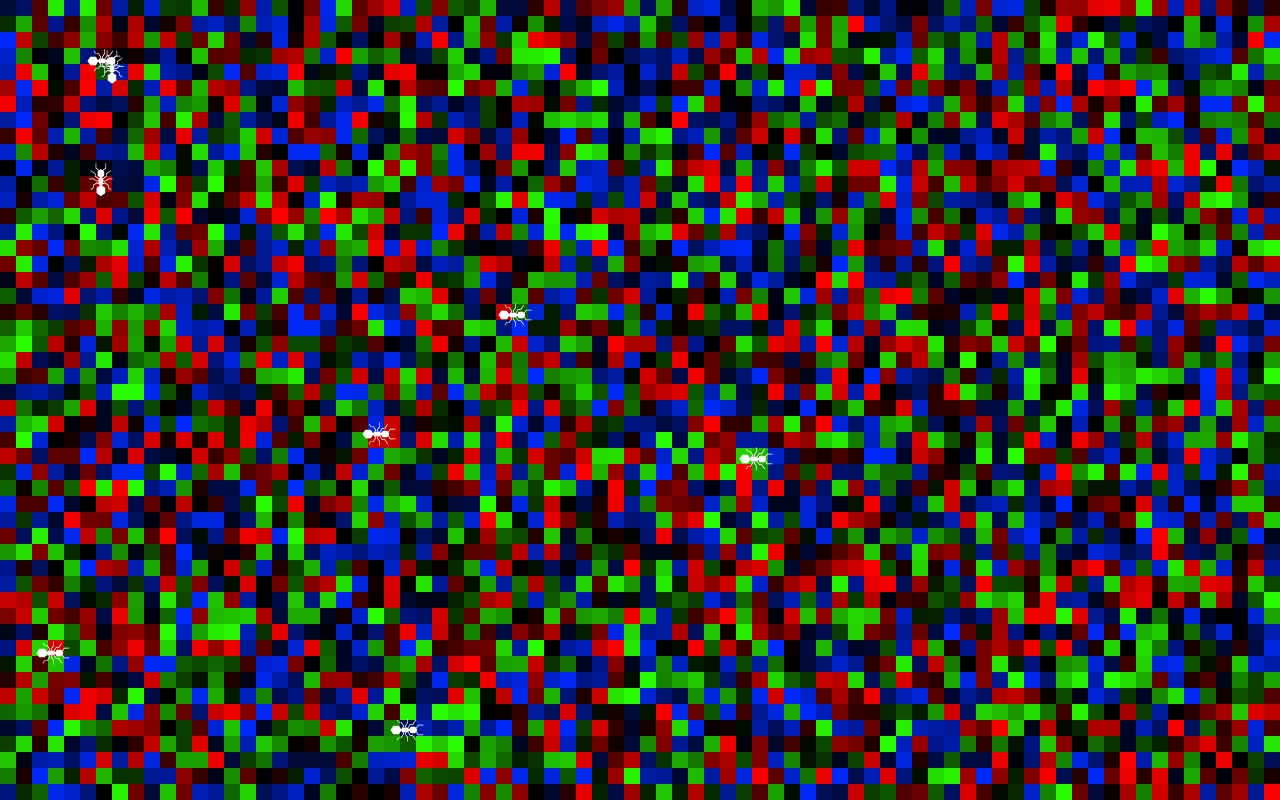
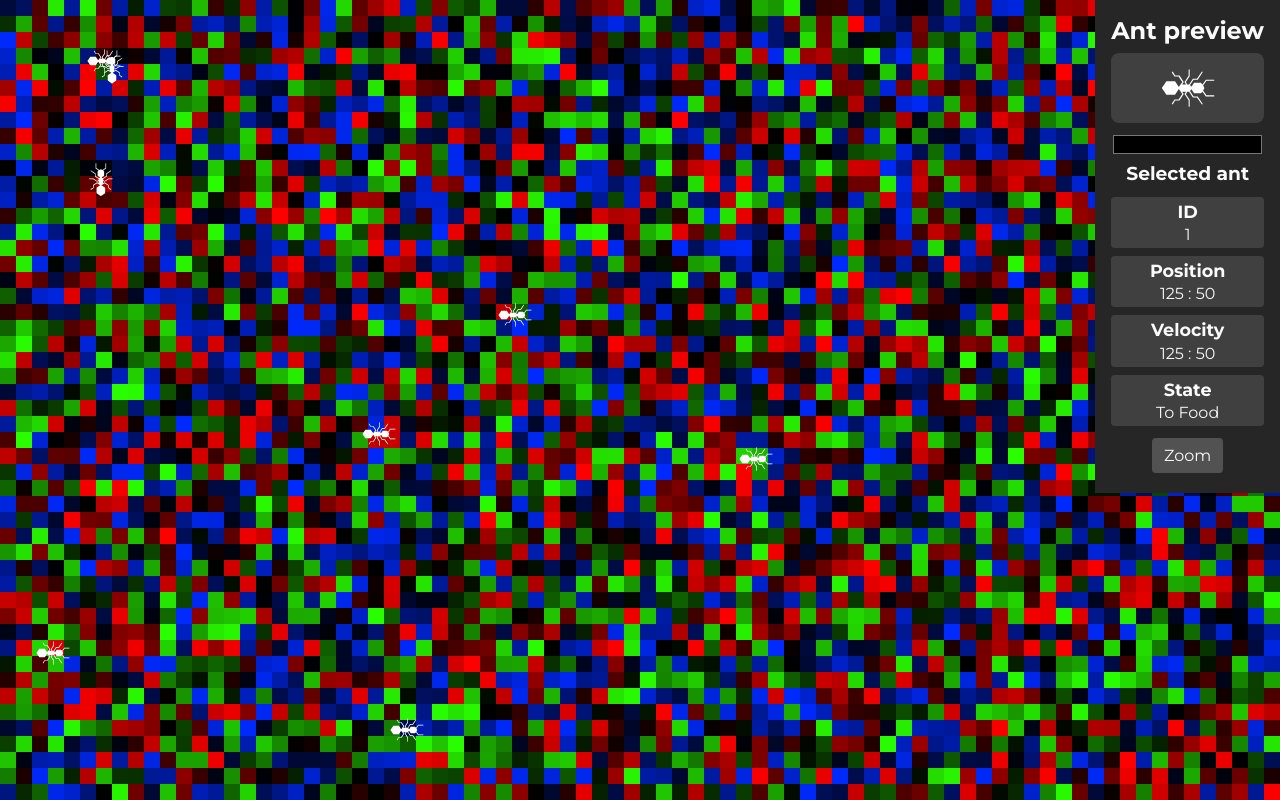
Before and after one commit to ThugRaven/Ants_Simulation, a website built with Vite: page index.html in a window 1280 px wide. Shown: the top 800 px of the page. Built offline with nearby package versions, Linux system fonts and the light colour scheme.

Commit message:
feat: add ant info menu

```diff
--- a/index.html
+++ b/index.html
@@ -16,6 +16,9 @@
 		<main>
 			<canvas id="canvas"></canvas>
 		</main>
+		<aside class="options__menu">
+			<h2>Ant preview</h2>
+			<div class="menu__ant-preview">
 				<svg
 					xmlns="http://www.w3.org/2000/svg"
 					version="1.1"
@@ -24,6 +27,7 @@
 					width="24"
 					fill="#FFFFFF"
 					id="antIcon"
+					class="menu__ant-icon"
 				>
 					<g transform="translate(-88.87054,-162.53213)">
 						<path
@@ -31,6 +35,30 @@
 						/>
 					</g>
 				</svg>
+			</div>
+			<input type="color" class="menu__ant-picker" />
+			<h3 class="menu__header">Selected ant</h3>
+			<ul class="menu__ant-info">
+				<li>
+					<span class="item__title">ID</span>
+					<span class="item__value" data-id>1</span>
+				</li>
+				<li>
+					<span class="item__title">Position</span>
+					<span class="item__value" data-pos>125 : 50</span>
+				</li>
+				<li>
+					<span class="item__title">Velocity</span>
+					<span class="item__value" data-vel>125 : 50</span>
+				</li>
+				<li>
+					<span class="item__title">State</span>
+					<span class="item__value" data-state>To Food</span>
+				</li>
+			</ul>
+			<button class="menu__ant-zoom button">Zoom</button>
+		</aside>
+
 		<script type="module" src="/src/main.ts"></script>
 	</body>
 </html>
--- a/src/main.ts
+++ b/src/main.ts
@@ -8,6 +8,11 @@ import { circle, line } from './classes/Shapes';
 const canvas = document.getElementById('canvas') as HTMLCanvasElement | null;
 const ctx = canvas?.getContext('2d');
 const antIcon = document.getElementById('antIcon') as SVGElement | null;
+
+const antId = document.querySelector<HTMLSpanElement>('[data-id]');
+const antPos = document.querySelector<HTMLSpanElement>('[data-pos]');
+const antVel = document.querySelector<HTMLSpanElement>('[data-vel]');
+const antState = document.querySelector<HTMLSpanElement>('[data-state]');
 
 let isRunning = false;
 let isDrawingMarkers = true;
@@ -185,6 +190,19 @@ function selectAnt() {
 	return selectedAnt;
 }
 
+function updateAntInfo() {
+	if (!selectedAnt) return;
+
+	antId!.textContent = selectedAnt.id.toString();
+	antPos!.textContent = `${selectedAnt.pos.x.toFixed(
+		2,
+	)} : ${selectedAnt.pos.y.toFixed(2)}`;
+	antVel!.textContent = `${selectedAnt.vel.x.toFixed(
+		2,
+	)} : ${selectedAnt.vel.y.toFixed(2)}`;
+	antState!.textContent = selectedAnt.state.toString();
+}
+
 function main(currentTime: number) {
 	if (canvas == null || ctx == null) return;
 
@@ -219,6 +237,10 @@ function main(currentTime: number) {
 		ant.seek(target);
 		ant.update();
 		ant.draw();
+
+		if (ant.id === selectedAnt?.id) {
+			updateAntInfo();
+		}
 	}
 
 	// if (ant) {
--- a/src/style.css
+++ b/src/style.css
@@ -47,6 +47,19 @@ select {
 
 /* STYLES */
 
+:root {
+	--neutral-50: #fafafa;
+	--neutral-100: #f5f5f5;
+	--neutral-200: #e5e5e5;
+	--neutral-300: #d4d4d4;
+	--neutral-400: #a3a3a3;
+	--neutral-500: #737373;
+	--neutral-600: #525252;
+	--neutral-700: #404040;
+	--neutral-800: #262626;
+	--neutral-900: #171717;
+}
+
 body {
 	font-family: 'Montserrat', sans-serif;
 	min-height: 100vh;
@@ -60,6 +73,101 @@ canvas {
 	image-rendering: crisp-edges;
 }
 
+.options__menu {
+	position: fixed;
+	top: 0;
+	right: 0;
+	display: flex;
+	align-items: center;
+	justify-content: center;
+	flex-direction: column;
+	padding: 1rem;
+	background-color: var(--neutral-800);
+	color: var(--neutral-50);
+}
+
+.menu__ant-preview {
+	display: flex;
+	align-items: center;
+	justify-content: center;
+	width: 100%;
+	margin: 0.5rem 0rem;
+	background-color: var(--neutral-700);
+	border-radius: 0.5rem;
+}
+
+.menu__ant-icon {
+	width: 25%;
+	height: 100%;
+	margin: 0.5rem;
+	transform: rotate(90deg);
+}
+
+.menu__ant-picker {
+	width: 100%;
+	margin: 0;
+	padding: 0;
+	background-color: var(--neutral-800);
+	border: 0;
+}
+
+.menu__header {
+	margin: 0.25rem;
+}
+
+.menu__ant-info {
+	display: flex;
+	align-items: center;
+	justify-content: center;
+	flex-direction: column;
+	width: 100%;
+	gap: 0.5rem;
+	margin: 0.5rem;
+	padding: 0;
+	list-style: none;
+}
+
+.menu__ant-info > li {
+	display: flex;
+	align-items: center;
+	justify-content: center;
+	flex-direction: column;
+	width: 100%;
+	padding: 0.25rem 0.5rem;
+	border-radius: 0.25rem;
+	gap: 0.2rem;
+	background-color: var(--neutral-700);
+}
+
+.menu__ant-info > li .item__title {
+	font-size: 1.1rem;
+	font-weight: 700;
+}
+
+.menu__ant-info > li .item__value {
+	color: var(--neutral-100);
+}
+
+.menu__ant-zoom {
+	margin: 0.25rem;
+}
+
+.button {
+	display: flex;
+	align-items: center;
+	justify-content: center;
+	padding: 0.5em 0.75em;
+	color: var(--neutral-50);
+	background-color: var(--neutral-600);
+	border: 0;
+	border-radius: 0.25em;
+}
+
+.button:hover,
+.button:focus-visible {
+	background-color: var(--neutral-500);
+}
+
 /* body {
 	text-rendering: optimizeSpeed;
 	line-height: 1.5;
```
Lines whose indentation alone changed are shown as unchanged.
